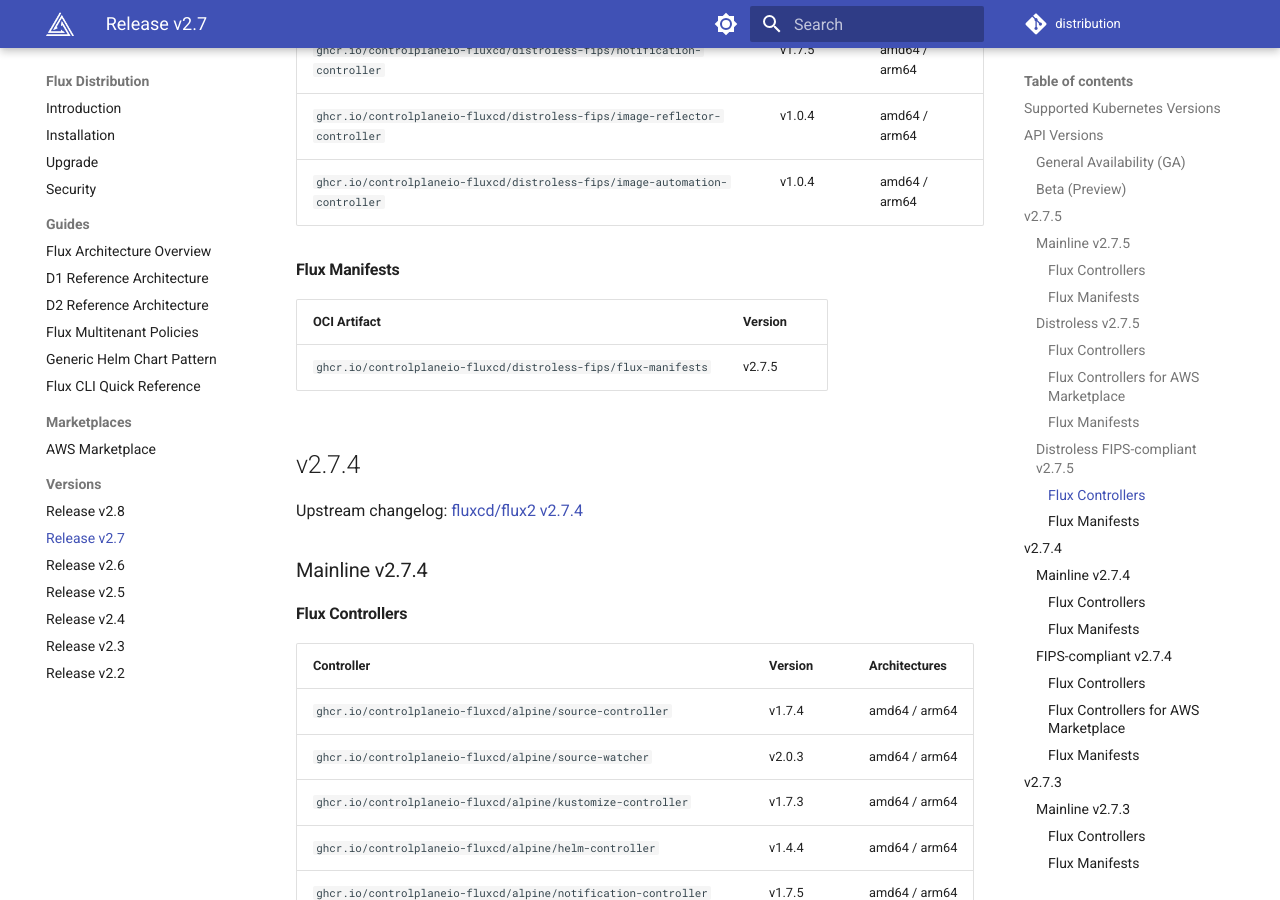
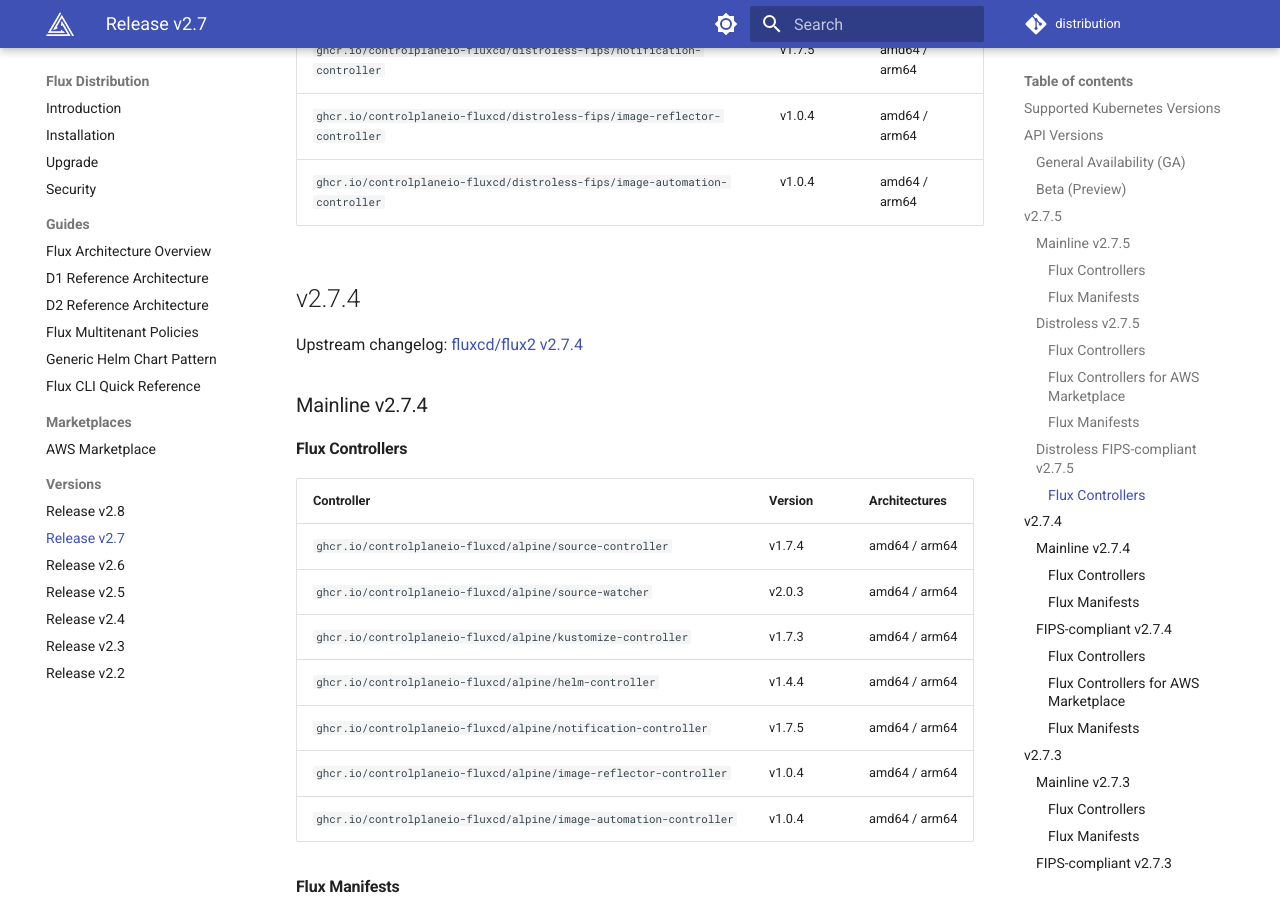
Before and after one commit to controlplaneio-fluxcd/distribution, an MkDocs documentation site: the page built from docs/releases/release-v2.7.md, in a window 1280 px wide and 900 px high, scrolled down 4185 px. Built offline with MkDocs 1.6.1 and Material for MkDocs 9.7.7, drawn with Linux system fonts in a browser that asks for light colours; comment, search, counter and statistics services are not loaded.

Commit message:
Remove unexisting flux-manifests version
Signed-off-by: Matheus Pimenta <matheuscscp@gmail.com>

```diff
--- a/docs/releases/release-v2.7.md
+++ b/docs/releases/release-v2.7.md
@@ -102,12 +102,6 @@
 | `ghcr.io/controlplaneio-fluxcd/distroless-fips/notification-controller`     | v1.7.5  | amd64 / arm64 |
 | `ghcr.io/controlplaneio-fluxcd/distroless-fips/image-reflector-controller`  | v1.0.4  | amd64 / arm64 |
 | `ghcr.io/controlplaneio-fluxcd/distroless-fips/image-automation-controller` | v1.0.4  | amd64 / arm64 |
-
-#### Flux Manifests
-
-| OCI Artifact                                                    | Version |
-|:----------------------------------------------------------------|---------|
-| `ghcr.io/controlplaneio-fluxcd/distroless-fips/flux-manifests`  | v2.7.5  |
 
 ## v2.7.4
 
```
Also changed, not shown: releases/release-v2.7.md (+0 -6 lines).
